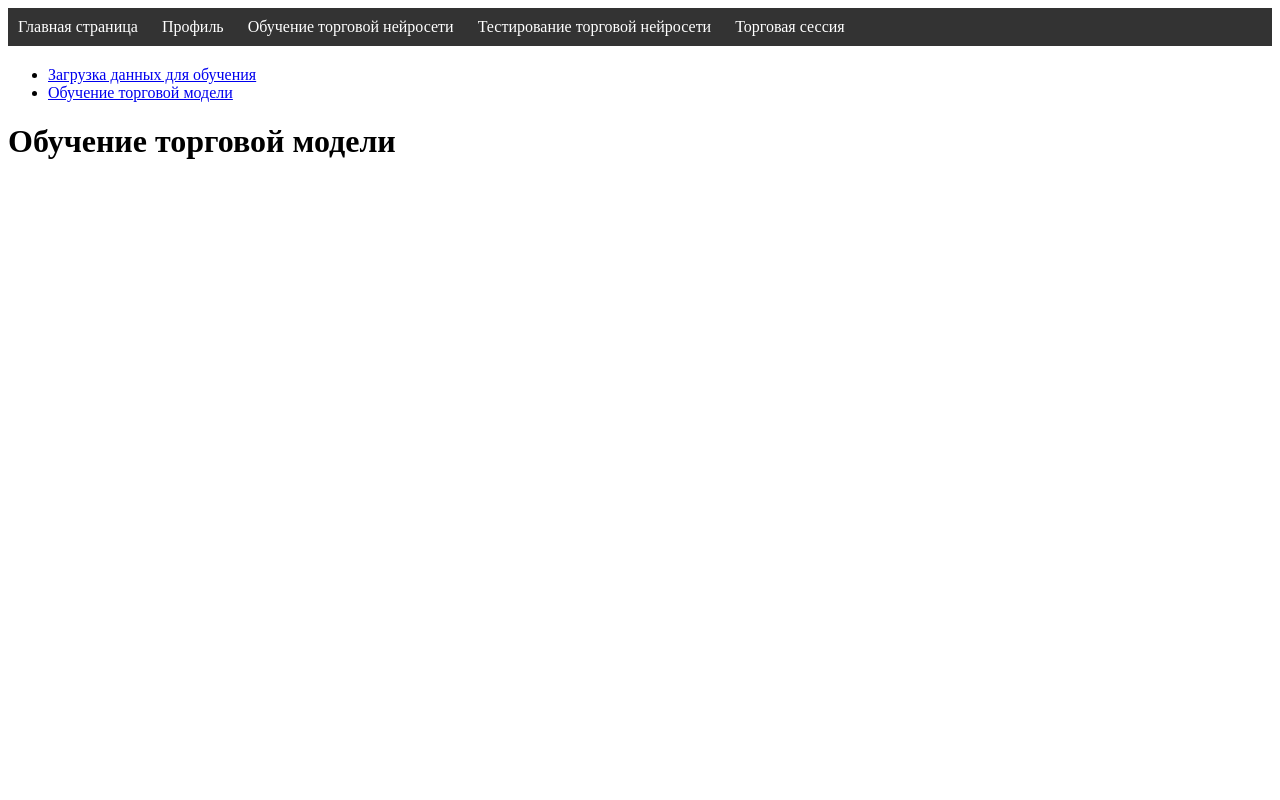
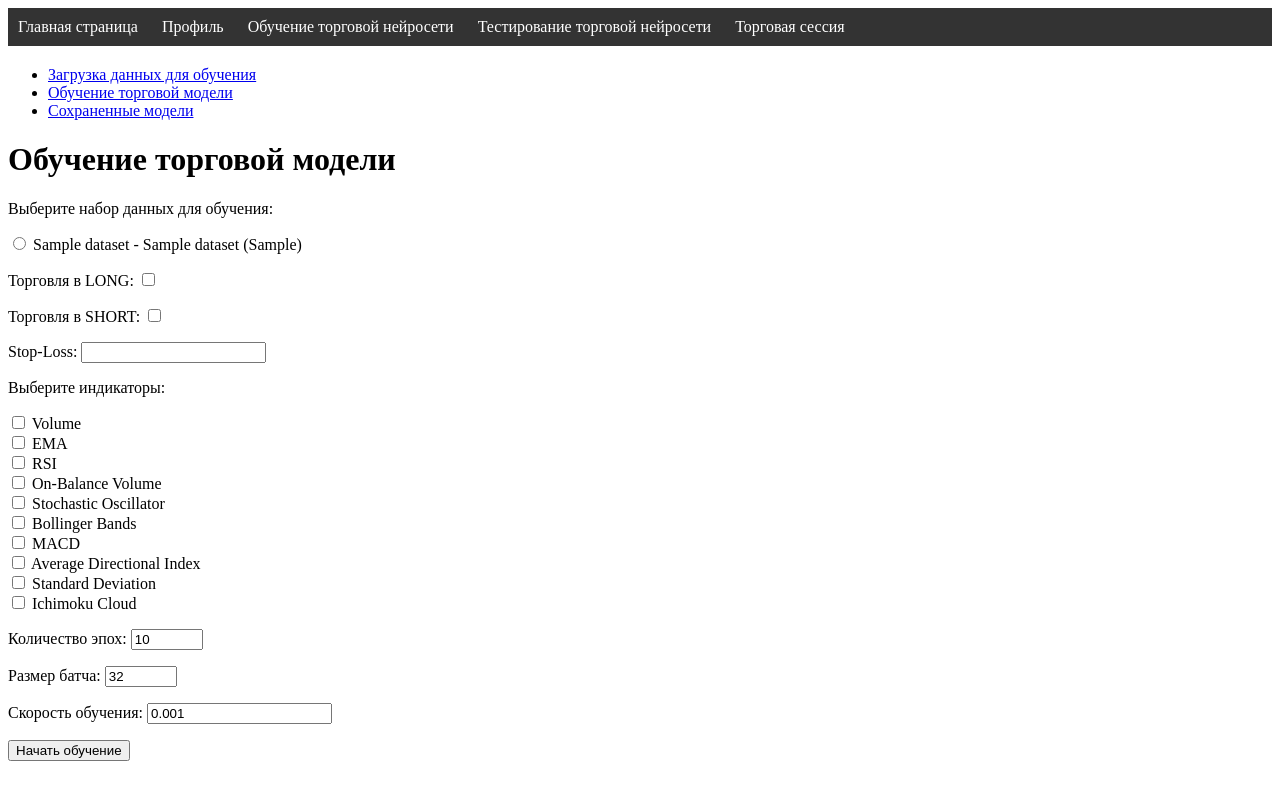
Before and after one commit to kudriavtcevroman/AI_trading_App, a Django app: page /training/training_model/ in a window 1280 px wide. Run offline with Django 4.2, Linux system fonts and the light colour scheme; a user stored in the database is signed in; tables that the repository leaves empty hold one stand-in row (values such as "Sample post"); parts of the project's set-up code (start-up, migrations or seed data) failed here and were passed over.

Commit message:
6d Commit

```diff
--- a/trading_project/trading_app/forms.py
+++ b/trading_project/trading_app/forms.py
@@ -4,6 +4,7 @@ from django.contrib.auth.models import User
 from .models import UserProfile, UserAdditionalInfo
 from django.core.exceptions import ValidationError
 from django.utils import timezone
+from .models import DataSet
 
 class CustomUserCreationForm(UserCreationForm):
     # Поля из модели User
@@ -56,3 +57,110 @@ class UserAdditionalInfoForm(forms.ModelForm):
     class Meta:
         model = UserAdditionalInfo
         fields = ['middle_name', 'nickname', 'telegram', 'country', 'city']
+
+
+class DataSelectionForm(forms.Form):
+    dataset = forms.ModelChoiceField(
+        queryset=None,
+        label="Выберите набор данных для обучения",
+        widget=forms.RadioSelect
+    )
+
+    def __init__(self, user, *args, **kwargs):
+        super(DataSelectionForm, self).__init__(*args, **kwargs)
+        self.fields['dataset'].queryset = DataSet.objects.filter(user=user)
+
+class TradingStrategyForm(forms.Form):
+    long = forms.BooleanField(label="Торговля в LONG", required=False)
+    short = forms.BooleanField(label="Торговля в SHORT", required=False)
+    stop_loss = forms.FloatField(
+        label="Stop-Loss",
+        min_value=0,
+        max_value=100,
+        required=True
+    )
+
+class IndicatorsForm(forms.Form):
+    INDICATORS_CHOICES = [
+        ('Volume', 'Volume'),
+        ('EMA', 'EMA'),
+        ('RSI', 'RSI'),
+        ('On-Balance Volume', 'On-Balance Volume'),
+        ('Stochastic Oscillator', 'Stochastic Oscillator'),
+        ('Bollinger Bands', 'Bollinger Bands'),
+        ('MACD', 'MACD'),
+        ('Average Directional Index', 'Average Directional Index'),
+        ('Standard Deviation', 'Standard Deviation'),
+        ('Ichimoku Cloud', 'Ichimoku Cloud'),
+    ]
+
+    indicators = forms.MultipleChoiceField(
+        choices=INDICATORS_CHOICES,
+        widget=forms.CheckboxSelectMultiple,
+        label="Выберите индикаторы",
+        required=True
+    )
+
+class TrainingParametersForm(forms.Form):
+    epochs = forms.IntegerField(label="Количество эпох", min_value=1, max_value=1000, initial=10)
+    batch_size = forms.IntegerField(label="Размер батча", min_value=1, max_value=1024, initial=32)
+    learning_rate = forms.FloatField(label="Скорость обучения", min_value=0.0001, max_value=1.0, initial=0.001)
+
+
+class TrainingForm(forms.Form):
+    # Выбор набора данных
+    dataset = forms.ModelChoiceField(
+        queryset=None,
+        label="Выберите набор данных для обучения",
+        widget=forms.RadioSelect
+    )
+
+    # Стратегия торговли
+    long = forms.BooleanField(label="Торговля в LONG", required=False)
+    short = forms.BooleanField(label="Торговля в SHORT", required=False)
+    stop_loss = forms.FloatField(
+        label="Stop-Loss",
+        min_value=0,
+        max_value=100,
+        required=True
+    )
+
+    # Выбор индикаторов
+    INDICATORS_CHOICES = [
+        ('Volume', 'Volume'),
+        ('EMA', 'EMA'),
+        ('RSI', 'RSI'),
+        ('On-Balance Volume', 'On-Balance Volume'),
+        ('Stochastic Oscillator', 'Stochastic Oscillator'),
+        ('Bollinger Bands', 'Bollinger Bands'),
+        ('MACD', 'MACD'),
+        ('Average Directional Index', 'Average Directional Index'),
+        ('Standard Deviation', 'Standard Deviation'),
+        ('Ichimoku Cloud', 'Ichimoku Cloud'),
+    ]
+
+    indicators = forms.MultipleChoiceField(
+        choices=INDICATORS_CHOICES,
+        widget=forms.CheckboxSelectMultiple,
+        label="Выберите индикаторы",
+        required=True
+    )
+
+    # Параметры обучения
+    epochs = forms.IntegerField(label="Количество эпох", min_value=1, max_value=1000, initial=10)
+    batch_size = forms.IntegerField(label="Размер батча", min_value=1, max_value=1024, initial=32)
+    learning_rate = forms.FloatField(label="Скорость обучения", min_value=0.0001, max_value=1.0, initial=0.001)
+
+    def __init__(self, user, *args, **kwargs):
+        super(TrainingForm, self).__init__(*args, **kwargs)
+        self.fields['dataset'].queryset = DataSet.objects.filter(user=user)
+
+    def clean(self):
+        cleaned_data = super().clean()
+        long = cleaned_data.get('long')
+        short = cleaned_data.get('short')
+
+        if not long and not short:
+            raise forms.ValidationError("Вы должны выбрать хотя бы один вариант: Торговля в LONG или Торговля в SHORT.")
+
+        return cleaned_data
--- a/trading_project/trading_app/templates/training_base.html
+++ b/trading_project/trading_app/templates/training_base.html
@@ -5,6 +5,7 @@
     <ul>
         <li><a href="{% url 'upload_training_data' %}">Загрузка данных для обучения</a></li>
         <li><a href="{% url 'training_model' %}">Обучение торговой модели</a></li>
+        <li><a href="{% url 'saved_models' %}">Сохраненные модели</a></li>
     </ul>
 </div>
 {% block training_content %}{% endblock %}
--- a/trading_project/trading_app/templates/training_model.html
+++ b/trading_project/trading_app/templates/training_model.html
@@ -2,5 +2,116 @@
 
 {% block training_content %}
 <h1>Обучение торговой модели</h1>
-<!-- Контент для обучения модели -->
+
+<form id="training-form" method="post">
+    {% csrf_token %}
+    {{ form.as_p }}
+    <button type="submit">Начать обучение</button>
+</form>
+
+<!-- Блок для отображения прогресса и графика -->
+<div id="training-progress" style="display: none;">
+    <h2>Прогресс обучения</h2>
+    <p>Статус: <span id="status">Ожидание</span></p>
+    <p>Прогресс: <span id="progress">0%</span></p>
+    <p>Точность: <span id="accuracy">0%</span></p>
+    <canvas id="training-chart" width="400" height="200"></canvas>
+</div>
+
+<script src="https://cdn.jsdelivr.net/npm/chart.js"></script>
+<script>
+    document.getElementById('training-form').addEventListener('submit', function(e) {
+        e.preventDefault();
+        var form = this;
+
+        // Disable the submit button to prevent multiple submissions
+        var submitButton = form.querySelector('button[type="submit"]');
+        submitButton.disabled = true;
+
+        // Отправляем данные формы через AJAX
+        var xhr = new XMLHttpRequest();
+        xhr.open('POST', '{% url "training_model" %}');
+        xhr.setRequestHeader('X-CSRFToken', '{{ csrf_token }}');
+        xhr.setRequestHeader('X-Requested-With', 'XMLHttpRequest');
+        xhr.responseType = 'json';
+        xhr.onload = function() {
+            if (xhr.status === 200) {
+                var response = xhr.response;
+                if (response.success) {
+                    // Скрываем форму и показываем прогресс
+                    form.style.display = 'none';
+                    document.getElementById('training-progress').style.display = 'block';
+
+                    // Запускаем обновление прогресса
+                    var trainingSessionId = response.training_session_id;
+                    startTrainingProgress(trainingSessionId);
+                } else {
+                    // Обрабатываем ошибки формы
+                    alert('Ошибка: ' + JSON.stringify(response.errors));
+                    // Re-enable the submit button
+                    submitButton.disabled = false;
+                }
+            } else {
+                alert('Произошла ошибка при отправке данных.');
+                // Re-enable the submit button
+                submitButton.disabled = false;
+            }
+        };
+        xhr.onerror = function() {
+            alert('Произошла ошибка при отправке запроса.');
+            // Re-enable the submit button
+            submitButton.disabled = false;
+        };
+        xhr.send(new FormData(form));
+    });
+
+    function startTrainingProgress(trainingSessionId) {
+        var statusElement = document.getElementById('status');
+        var progressElement = document.getElementById('progress');
+        var accuracyElement = document.getElementById('accuracy');
+        var ctx = document.getElementById('training-chart').getContext('2d');
+        var chart = new Chart(ctx, {
+            type: 'line',
+            data: {
+                labels: [],
+                datasets: [{
+                    label: 'Точность обучения',
+                    data: [],
+                    borderColor: 'rgba(75, 192, 192, 1)',
+                    fill: false
+                }]
+            },
+            options: {
+                scales: {
+                    x: { title: { display: true, text: 'Эпоха' } },
+                    y: { title: { display: true, text: 'Точность (%)' }, min: 0, max: 100 }
+                }
+            }
+        });
+
+        function updateProgress() {
+            fetch('{% url "training_status" %}?id=' + trainingSessionId)
+                .then(response => response.json())
+                .then(data => {
+                    statusElement.textContent = data.status_display;
+                    progressElement.textContent = data.progress + '%';
+                    accuracyElement.textContent = data.accuracy + '%';
+
+                    // Обновляем график
+                    if (data.epoch && data.accuracy) {
+                        chart.data.labels.push('Эпоха ' + data.epoch);
+                        chart.data.datasets[0].data.push(data.accuracy);
+                        chart.update();
+                    }
+
+                    if (data.status === 'completed' || data.status === 'failed') {
+                        // Обучение завершено
+                        clearInterval(progressInterval);
+                    }
+                });
+        }
+
+        var progressInterval = setInterval(updateProgress, 2000);
+    }
+</script>
 {% endblock %}
--- a/trading_project/trading_app/urls.py
+++ b/trading_project/trading_app/urls.py
@@ -12,10 +12,15 @@ urlpatterns = [
     path('training/', views.training_home, name='training_home'),
     path('training/upload_data/', views.upload_training_data, name='upload_training_data'),
     path('training/training_model/', views.training_model, name='training_model'),
+    path('training/progress/<int:training_session_id>/', views.training_progress, name='training_progress'),
+    path('training/status/', views.training_status, name='training_status'),
+    path('training/saved_models/', views.saved_models, name='saved_models'),
+    path('training/delete_model/<int:model_id>/', views.delete_model, name='delete_model'),
     path('password_change/', auth_views.PasswordChangeView.as_view(template_name='password_change.html'), name='password_change'),
     path('password_change_done/', auth_views.PasswordChangeDoneView.as_view(template_name='password_change_done.html'), name='password_change_done'),
     path('delete_dataset/<int:dataset_id>/', views.delete_dataset, name='delete_dataset'),
     path('rename_dataset/<int:dataset_id>/', views.rename_dataset, name='rename_dataset'),
     path('view_dataset/<int:dataset_id>/', views.view_dataset, name='view_dataset'),
     path('get_date_range/', views.get_date_range, name='get_date_range'),
+
 ]
--- a/trading_project/trading_app/views.py
+++ b/trading_project/trading_app/views.py
@@ -3,11 +3,13 @@ from django.contrib.auth import login, authenticate, logout
 from django.contrib import messages
 from django.contrib.auth.decorators import login_required
 from django.contrib.auth.forms import AuthenticationForm
-from .models import UserProfile, UserAdditionalInfo, AssetHistory, DataSet
-from .forms import CustomUserCreationForm, UserProfileForm, UserAdditionalInfoForm
+from .models import UserProfile, UserAdditionalInfo, AssetHistory, DataSet, TrainingSession, TrainedModel
+from .forms import CustomUserCreationForm, UserProfileForm, UserAdditionalInfoForm, DataSelectionForm, TradingStrategyForm, IndicatorsForm, TrainingParametersForm, TrainingForm
 from .binance_service import BinanceModel
+from .tasks import train_model
 import pandas as pd
 from django.http import JsonResponse
+from django.utils import timezone
 
 
 @login_required(login_url='/login/')
@@ -276,5 +278,169 @@ def get_date_range(request):
 
 @login_required(login_url='/login/')
 def training_model(request):
-    # Представление для подраздела «Обучение торговой модели»
-    return render(request, 'training_model.html')
+    if request.method == 'POST':
+        form = TrainingForm(request.user.userprofile, request.POST)
+        if form.is_valid():
+            # Получаем данные из формы
+            dataset = form.cleaned_data['dataset']
+            long = form.cleaned_data['long']
+            short = form.cleaned_data['short']
+            stop_loss = form.cleaned_data['stop_loss']
+            indicators = form.cleaned_data['indicators']
+            epochs = form.cleaned_data['epochs']
+            batch_size = form.cleaned_data['batch_size']
+            learning_rate = form.cleaned_data['learning_rate']
+
+            # Создаем тренировочную сессию
+            training_session = TrainingSession.objects.create(
+                user=request.user.userprofile,
+                dataset=dataset,
+                long=long,
+                short=short,
+                stop_loss=stop_loss,
+                indicators=indicators,
+                epochs=epochs,
+                batch_size=batch_size,
+                learning_rate=learning_rate,
+                status='pending'
+            )
+
+            # Запускаем обучение в фоне
+            train_model.delay(training_session.id)
+
+            if request.headers.get('x-requested-with') == 'XMLHttpRequest':
+                # Если это AJAX-запрос, возвращаем JSON
+                return JsonResponse({'success': True, 'training_session_id': training_session.id})
+            else:
+                # Перенаправляем на страницу обучения
+                return redirect('training_progress', training_session_id=training_session.id)
+        else:
+            if request.headers.get('x-requested-with') == 'XMLHttpRequest':
+                # Возвращаем ошибки формы в JSON
+                return JsonResponse({'success': False, 'errors': form.errors})
+    else:
+        form = TrainingForm(request.user.userprofile)
+
+    return render(request, 'training_model.html', {'form': form})
+
+@login_required(login_url='/login/')
+def training_data_selection(request):
+    if request.method == 'POST':
+        form = DataSelectionForm(request.user.userprofile, request.POST)
+        if form.is_valid():
+            dataset = form.cleaned_data['dataset']
+            request.session['training_dataset_id'] = dataset.id
+            return redirect('trading_strategy')
+    else:
+        form = DataSelectionForm(request.user.userprofile)
+
+    return render(request, 'training_data_selection.html', {'form': form})
+
+@login_required(login_url='/login/')
+def trading_strategy(request):
+    if request.method == 'POST':
+        form = TradingStrategyForm(request.POST)
+        if form.is_valid():
+            long = form.cleaned_data['long']
+            short = form.cleaned_data['short']
+            stop_loss = form.cleaned_data['stop_loss']
+
+            if not long and not short:
+                form.add_error(None, "Вы должны выбрать хотя бы один вариант: Торговля в LONG или Торговля в SHORT.")
+            else:
+                request.session['trading_strategy'] = {
+                    'long': long,
+                    'short': short,
+                    'stop_loss': stop_loss
+                }
+                return redirect('indicators_selection')
+    else:
+        form = TradingStrategyForm()
+
+    return render(request, 'trading_strategy.html', {'form': form})
+
+@login_required(login_url='/login/')
+def indicators_selection(request):
+    if request.method == 'POST':
+        form = IndicatorsForm(request.POST)
+        if form.is_valid():
+            indicators = form.cleaned_data['indicators']
+            request.session['selected_indicators'] = indicators
+            return redirect('training_parameters')
+    else:
+        form = IndicatorsForm()
+
+    return render(request, 'indicators_selection.html', {'form': form})
+
+@login_required(login_url='/login/')
+def training_parameters(request):
+    if request.method == 'POST':
+        form = TrainingParametersForm(request.POST)
+        if form.is_valid():
+            # Создаем TrainingSession и запускаем обучение
+            user_profile = request.user.userprofile
+            dataset_id = request.session.get('training_dataset_id')
+            trading_strategy = request.session.get('trading_strategy')
+            indicators = request.session.get('selected_indicators')
+
+            if not dataset_id or not trading_strategy or not indicators:
+                messages.error(request, "Необходимые данные для обучения отсутствуют.")
+                return redirect('training_data_selection')
+
+            dataset = get_object_or_404(DataSet, id=dataset_id, user=user_profile)
+
+            training_session = TrainingSession.objects.create(
+                user=user_profile,
+                dataset=dataset,
+                long=trading_strategy['long'],
+                short=trading_strategy['short'],
+                stop_loss=trading_strategy['stop_loss'],
+                indicators=indicators,
+                epochs=form.cleaned_data['epochs'],
+                batch_size=form.cleaned_data['batch_size'],
+                learning_rate=form.cleaned_data['learning_rate'],
+                status='pending'
+            )
+
+            # Запуск фоновой задачи обучения
+            # Здесь можно использовать Celery или Django Q
+            # Для примера просто вызываем функцию (не рекомендуется для долгих задач)
+            train_model(training_session.id)
+
+            return redirect('training_progress', training_session_id=training_session.id)
+    else:
+        form = TrainingParametersForm()
+
+    return render(request, 'training_parameters.html', {'form': form})
+
+@login_required(login_url='/login/')
+def training_progress(request, training_session_id):
+    training_session = get_object_or_404(TrainingSession, id=training_session_id, user=request.user.userprofile)
+
+    return render(request, 'training_progress.html', {'training_session': training_session})
+
+@login_required(login_url='/login/')
+def training_status(request):
+    training_session_id = request.GET.get('id')
+    training_session = get_object_or_404(TrainingSession, id=training_session_id, user=request.user.userprofile)
+
+    data = {
+        'status': training_session.status,
+        'status_display': training_session.get_status_display(),
+        'progress': training_session.progress,
+        'accuracy': training_session.accuracy or 0,
+        'epoch': training_session.current_epoch or 0
+    }
+    return JsonResponse(data)
+
+@login_required(login_url='/login/')
+def saved_models(request):
+    models = TrainedModel.objects.filter(user=request.user.userprofile)
+    return render(request, 'saved_models.html', {'models': models})
+
+@login_required(login_url='/login/')
+def delete_model(request, model_id):
+    model = get_object_or_404(TrainedModel, id=model_id, user=request.user.userprofile)
+    model.delete()
+    messages.success(request, 'Модель успешно удалена.')
+    return redirect('saved_models')
--- a/trading_project/trading_project/__init__.py
+++ b/trading_project/trading_project/__init__.py
@@ -0,0 +1,3 @@
+from .celery import app as celery_app
+
+__all__ = ('celery_app',)
--- a/trading_project/trading_project/settings.py
+++ b/trading_project/trading_project/settings.py
@@ -133,3 +133,6 @@ LOGOUT_REDIRECT_URL = '/login/'  # После выхода перенаправ
 
 # Формат даты для всего приложения
 DATE_INPUT_FORMATS = ['%d.%m.%Y', '%Y-%m-%d']
+
+CELERY_BROKER_URL = 'redis://localhost:6379/0'
+CELERY_RESULT_BACKEND = 'redis://localhost:6379/0'
```
Also changed, not shown: trading_project/trading_app/models.py (+35 -0 lines), trading_project/trading_app/tasks.py (added, +88 -0 lines), trading_project/trading_app/templates/saved_models.html (added, +18 -0 lines), trading_project/trading_app/templates/training_progress.html (added, +10 -0 lines), trading_project/trading_project/celery.py (added, +10 -0 lines), trading_project/trading_app/migrations/0004_alter_assethistory_dataset_trainingsession_and_more.py (added), trading_project/trading_app/templates/home.html (line endings or trailing spaces), 1 other file.
